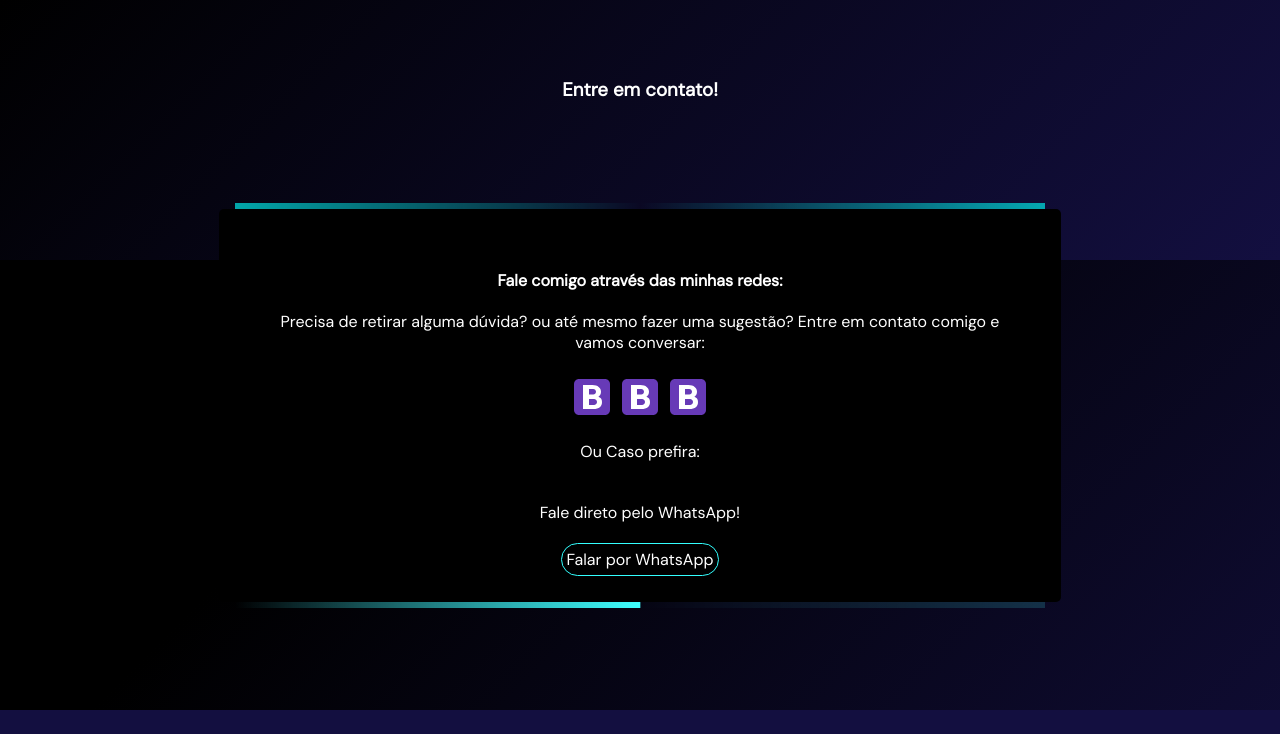
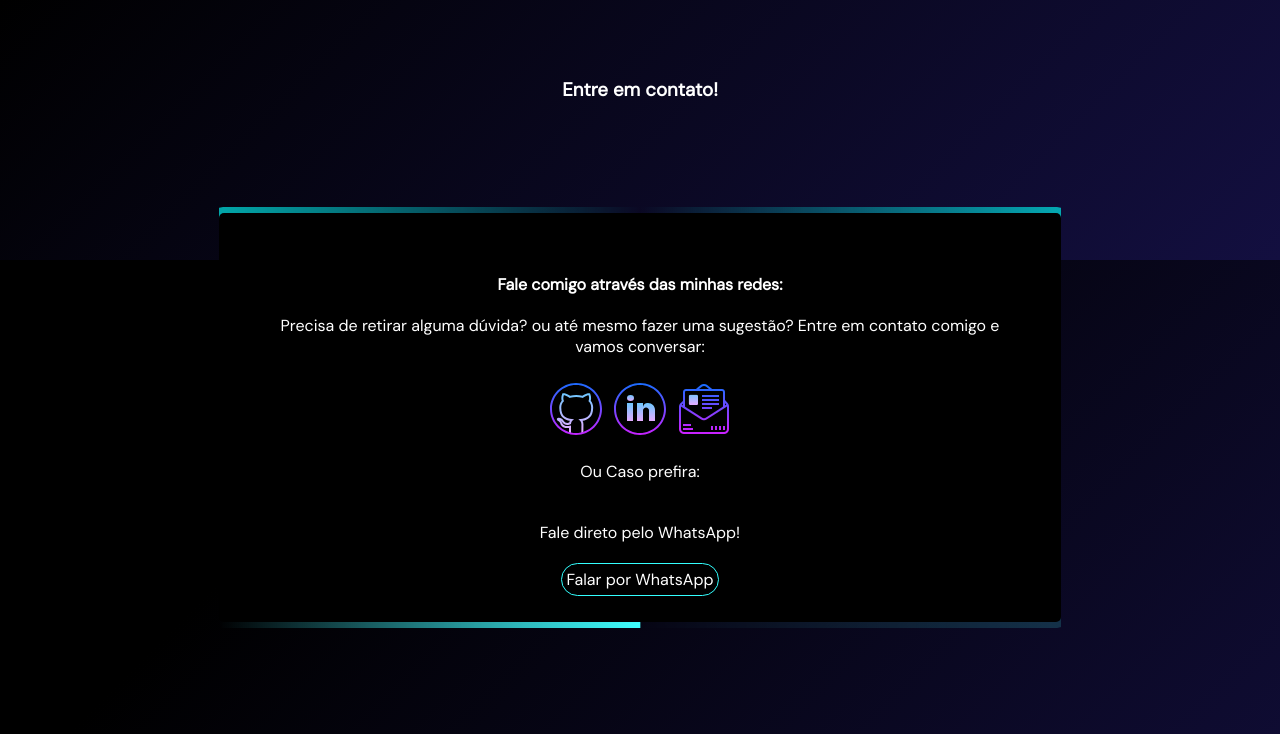
Before and after one commit to victorcosta1/Portifolio, a plain HTML site: page index.html in a window 1280 px wide. Shown: the part 2940-3674 px from the top of the page. Before the commit the page ends 3650 px from the top, so only its background shows below. Drawn offline with Linux system fonts and the light colour scheme.

Commit message:
contato v1.0

```diff
--- a/index.html
+++ b/index.html
@@ -245,9 +245,9 @@
                 <p class="sobr-ct">Precisa de retirar alguma dúvida? ou até mesmo fazer uma sugestão? Entre em contato comigo e vamos conversar:</p>
 
                 <section class="img-redes">
-                    <a href=""><img src="Assets/IMG/Icons/icons8-bootstrap.svg"></a>
-                    <a href=""><img src="Assets/IMG/Icons/icons8-bootstrap.svg"></a>
-                    <a href=""><img src="Assets/IMG/Icons/icons8-bootstrap.svg"></a>
+                    <a href="https://github.com/victorcosta1" target="_blank"><img src="Assets/IMG/Icons/icons8-github.svg"></a>
+                    <a href="https://www.linkedin.com/in/victor-costa-/" target="_blank"><img src="Assets/IMG/Icons/icons8-linkedin-circundado.svg"></a>
+                    <a href="mailto:costavictor771@gmail.com?subject=assunto&amp;body=Olá,%0D%0A%0D%0Amensagem%0D%0A%0D%0AAtenciosamente,%0D%0Anome" target="blank"><img src="Assets/IMG/Icons/icons8-email-aberto-64.png"></a>
                 </section>
                 <p>Ou Caso prefira:</p>
                 <p>Fale direto pelo WhatsApp!</p>
--- a/style.css
+++ b/style.css
@@ -570,7 +570,7 @@ h1:after {
     background: rgb(0, 0, 0);
     border-radius: 5px;
   }
-
+  /*------------------------------*/
 
 
 
@@ -578,6 +578,12 @@ h1:after {
     display: flex;
     flex-direction: row;
     justify-content: center;
+}
+
+.img-redes img:hover{
+    border: 2px solid #33FFFF;
+    border-radius: 30px;
+    transition: 0.3s;
 }
 
 .wpp-btn{
@@ -598,8 +604,3 @@ h1:after {
     background-color: #3efefe24;
     transition: 0.5s;
 }
-
-
-.div2 {
-    grid-area: 1 / 4 / 7 / 7;
-}
```
Also changed, not shown: Assets/IMG/Icons/icons8-email-aberto-64.png (added), Assets/IMG/Icons/icons8-github.svg (added), Assets/IMG/Icons/icons8-linkedin-circundado.svg (added).
